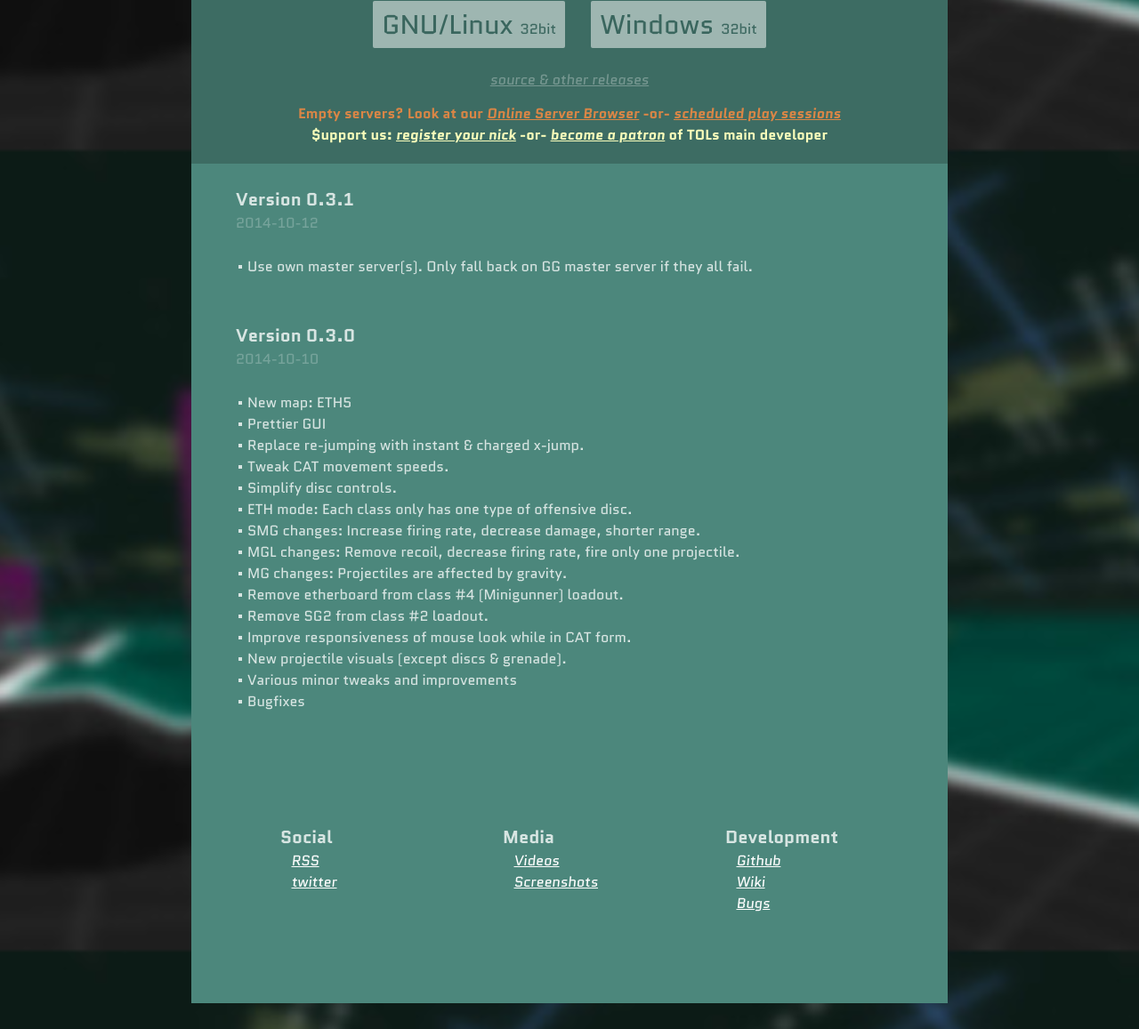
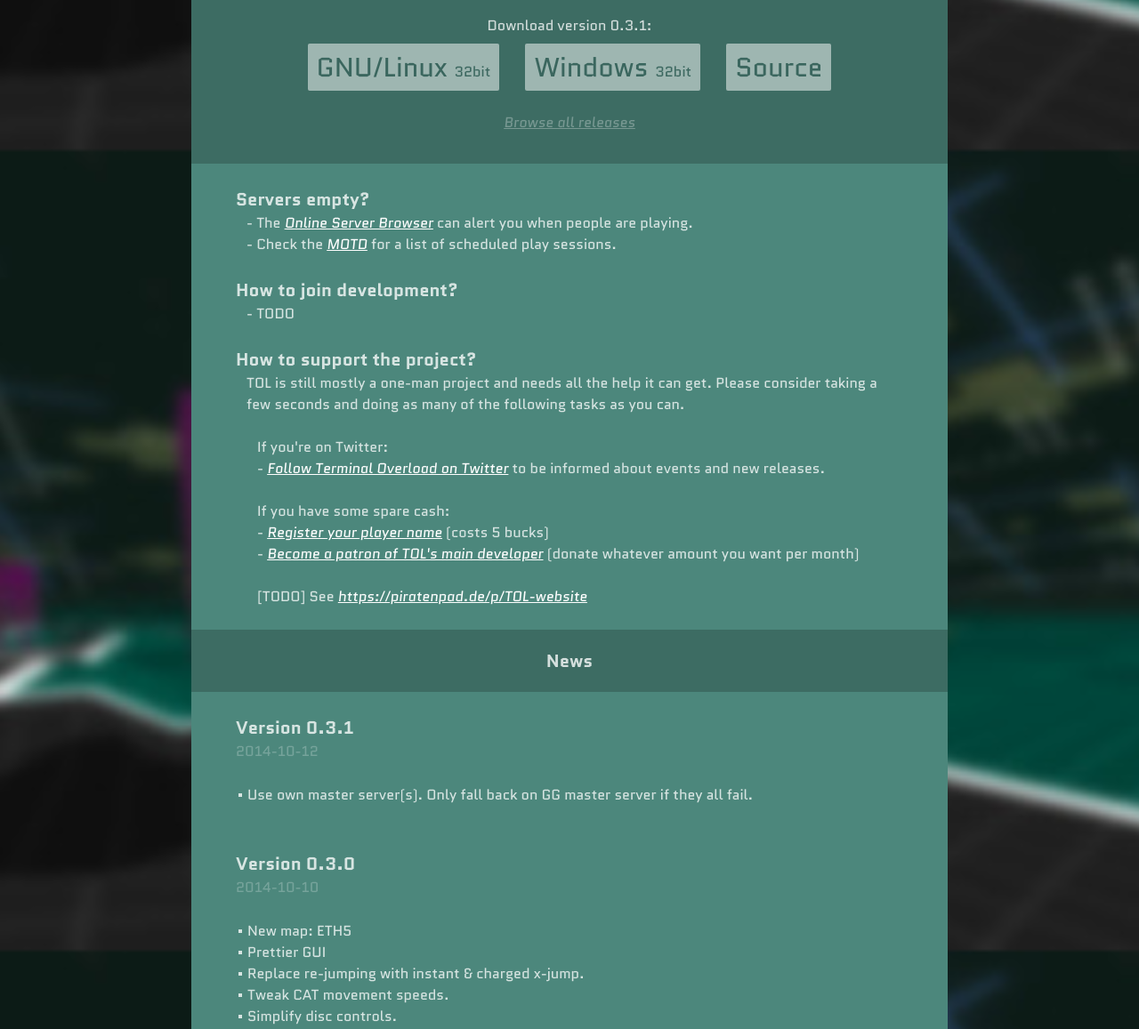
Before and after one commit to fr1tz/terminal-overload.org, a Jekyll site: the page built from index.html, in a window 1280 px wide and 1400 px high, scrolled down 488 px. Shown: the part 243-1400 px from the top of the window at 89% size. Built offline with Jekyll 4.4.1, drawn with Linux system fonts in a browser that asks for light colours; some of the changed text lies outside the part shown.

Commit message:
Couple of changes to home page.

```diff
--- a/index.html
+++ b/index.html
@@ -6,25 +6,67 @@
 
   <section class="video">
     <p>TOL is an innovative, fast-paced, free and open source multiplayer FPS.<br>
-      It is the continuation of <a href="http://youtu.be/SnRJbxadTO4?t=2m24s">Revenge Of The Cats: Ethernet</a>.</p>
+      It is the continuation of <a href="http://youtu.be/SnRJbxadTO4?t=2m24s">Revenge Of The Cats: Ethernet</a>
+      and is currently in an early stage of development.</p>
 
     <iframe src="//www.youtube.com/embed/yPNLQbaG5qE?rel=0&amp;showinfo=0" frameborder="0" allowfullscreen></iframe>
 
     <div class="download">
+      Download version 0.3.1:<br/>
       <a class="button" href="http://files.wasted.ch/software/terminal-overload/terminal-overload-0.3.0-linux32.tar.gz">GNU/Linux <small>32bit</small></a>
       <a class="button" href="http://files.wasted.ch/software/terminal-overload/terminal-overload-0.3.0-win32.zip">Windows <small>32bit</small></a>
+      <a class="button" href="http://files.wasted.ch/software/terminal-overload/terminal-overload-0.3.0-source.tar.gz">Source</a>
     </div>
 
-    <a class="releases" href="http://files.wasted.ch/software/terminal-overload/">source & other releases</a>
+    <a class="releases" href="http://contracode.terminal-overload.org/">Browse all releases</a>
+  </section>
 
-    <div class="info1">
-      Empty servers? Look at our <a href="http://aims.wasted.ch/tolservers/">Online Server Browser</a> -or- <a href="http://www.terminal-overload.org/motd">scheduled play sessions</a>
+  <section class="news">
+    <h1>Servers empty?</h1>
+	  <ul style="padding-left: 12px;">
+		  <li>- The <a href="http://aims.wasted.ch/tolservers/">Online Server Browser</a> can alert you when people are playing.</li>
+		  <li>- Check the <a href="./motd">MOTD</a> for a list of scheduled play sessions.</li>
+    </ul>
+    <br/>
+
+    <h1>How to join development?</h1>
+	  <ul style="padding-left: 12px;">
+		  <li>- TODO</li>
+    </ul>
+    <br/>
+
+    <h1>How to support the project?</h1>
+    <p style="padding-left: 12px;">
+    TOL is still mostly a one-man project and needs all the help it can get.
+    Please consider taking a few seconds and doing as many of the following tasks
+    as you can.
+    </p>
+    <br/>
+
+    <div style="padding-left: 24px;">
+    <p>
+      If you're on Twitter:
+      <ul>
+        <li>- <a href="https://twitter.com/_NOTC_">Follow Terminal Overload on Twitter</a> to be informed about events and new releases.</li>
+      </ul>
+    </p><br/>
+    <p>
+      If you have some spare cash:
+      <ul>
+        <li>- <a href="http://aims.wasted.ch">Register your player name</a> (costs 5 bucks)</li>
+        <li>- <a href="http://www.patreon.com/fr1tz">Become a patron of TOL's main developer</a> (donate whatever amount you want per month)</li>
+      </ul>
+    </p><br/>
+
+     [TODO] See <a href="https://piratenpad.de/p/TOL-website">https://piratenpad.de/p/TOL-website</a>
+
     </div>
 
-    <div class="info2">
-      $upport us: <a href="/aims">register your nick</a> -or- <a href="http://www.patreon.com/fr1tz">become a patron</a> of TOLs main developer
-    </div>
 
+  </section>
+
+  <section class="video">
+    <h1 class="post-title">News</h1>
   </section>
 
   <section class="news">
```
